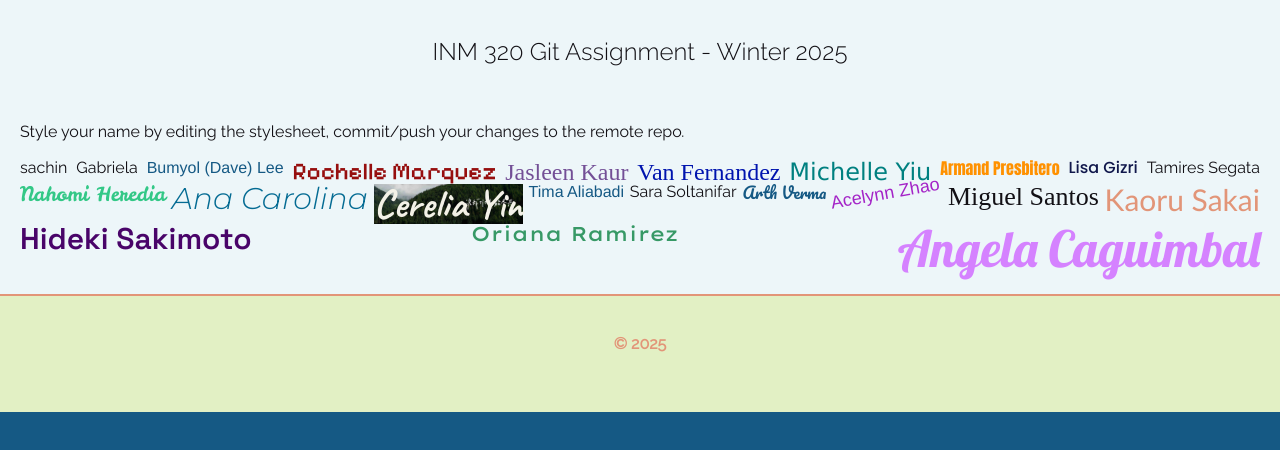
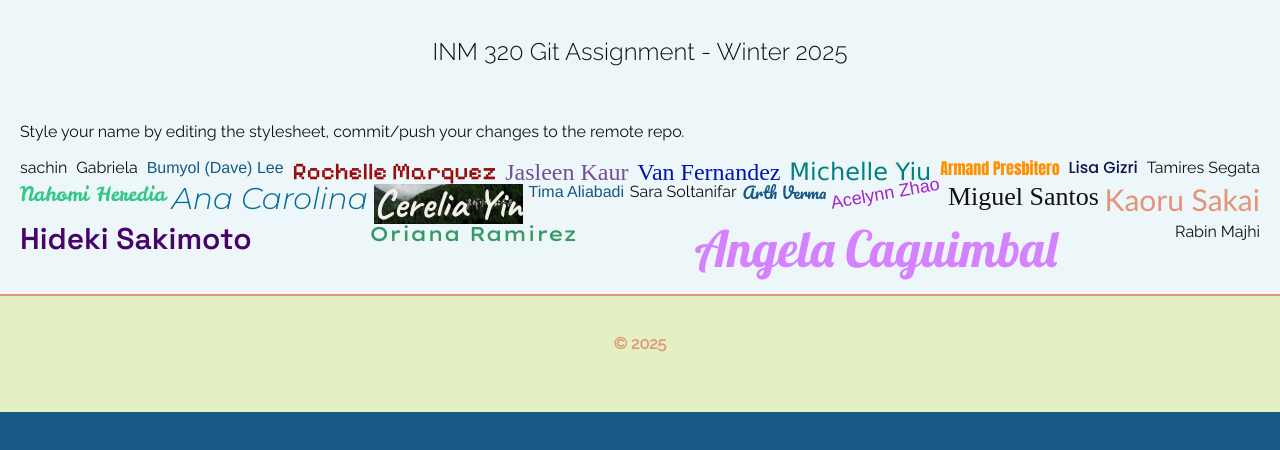
Before and after one commit to mainnnamdi/INM320-assignment-2025, a website: page public/index.html in a window 1280 px wide. Drawn offline with nearby package versions, Linux system fonts and the light colour scheme; a web font is replaced by a local one.

Commit message:
Rabin change

```diff
--- a/public/index.html
+++ b/public/index.html
@@ -58,6 +58,7 @@
         <h1 id="hideki">Hideki Sakimoto</h1>
         <h1 id="oriana">Oriana Ramirez</h1>
         <h1 id="angela">Angela Caguimbal</h1>
+        <h1 id="Rabin">Rabin Majhi</h1>
     </main>
 
 
```
